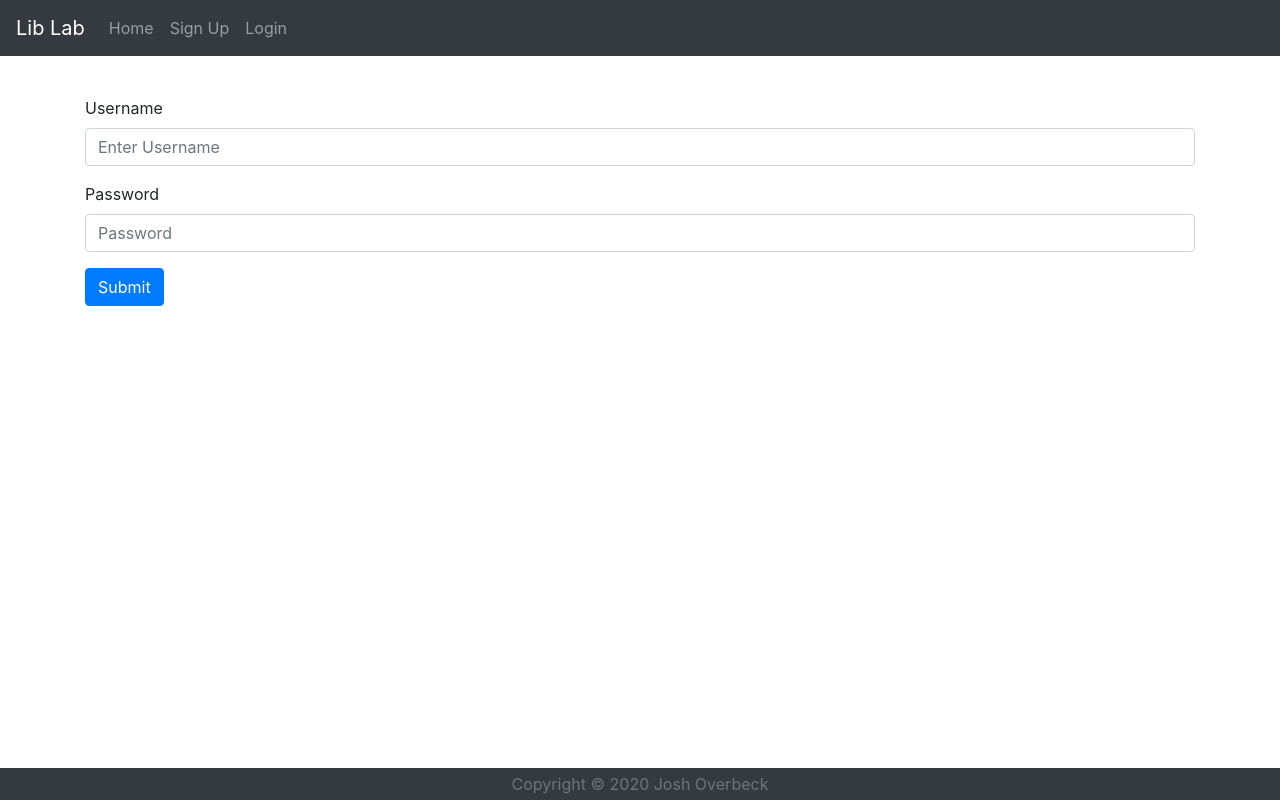
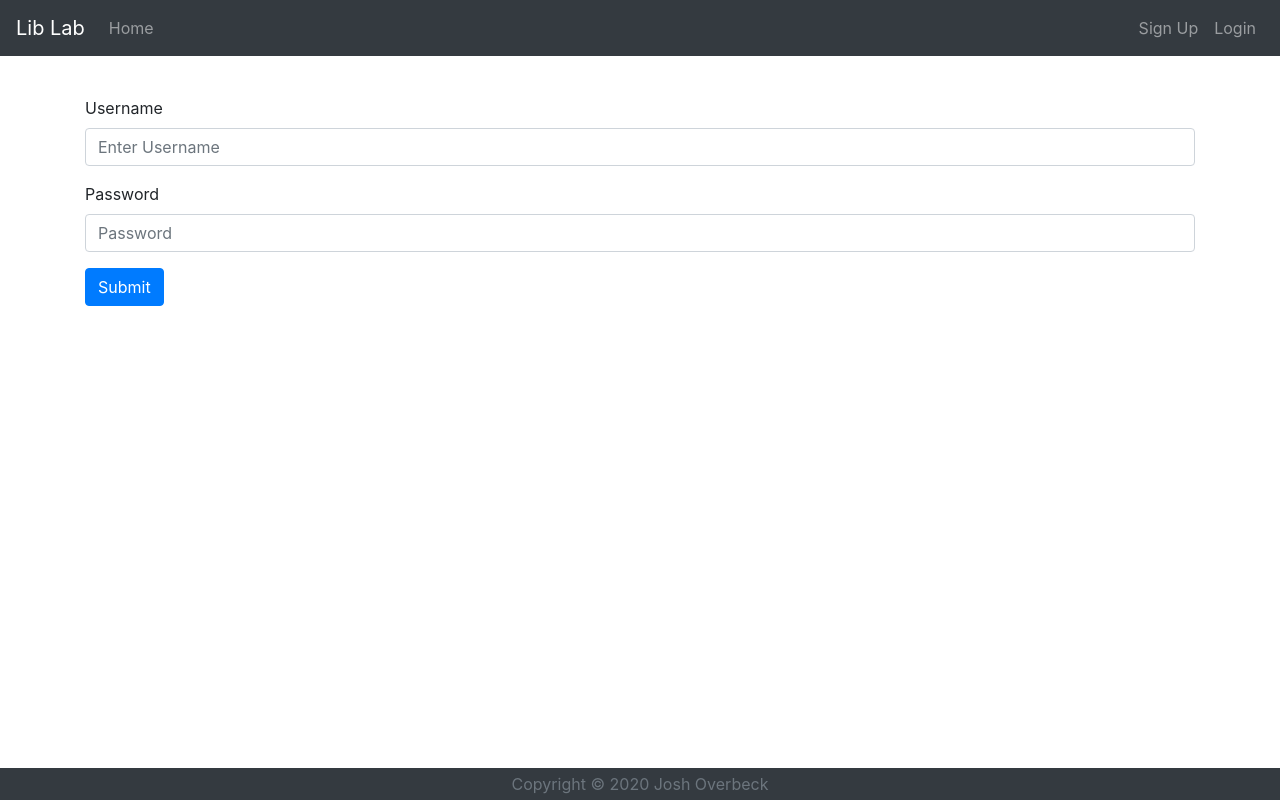
Before and after one commit to overbejt/lib-lab-front, an Angular app: page / in a window 1280 px wide. Built offline with nearby package versions, Linux system fonts and the light colour scheme.

Commit message:
Fixed the nav bar.  Getting the desired behavior

```diff
--- a/src/app/menu/menu.component.html
+++ b/src/app/menu/menu.component.html
@@ -8,7 +8,9 @@
         <li class="nav-item" data-toggle="collapse" data-target="#navbarNavDropdown">
           <a class="nav-link" routerLink="list-book" routerLinkActive="active">Home</a>
         </li>
-          <li class="nav-item" *ngIf="!loggedIn()" data-toggle="collapse" data-target="#navbarNavDropdown">
+      </ul>
+      <ul class="navbar-nav ml-auto">
+        <li class="nav-item" *ngIf="!loggedIn()" data-toggle="collapse" data-target="#navbarNavDropdown">
           <a class="nav-link" routerLink="signup" routerLinkActive="active">Sign Up</a>
         </li>
         <li class="nav-item" *ngIf="!loggedIn()" data-toggle="collapse" data-target="#navbarNavDropdown">
```
